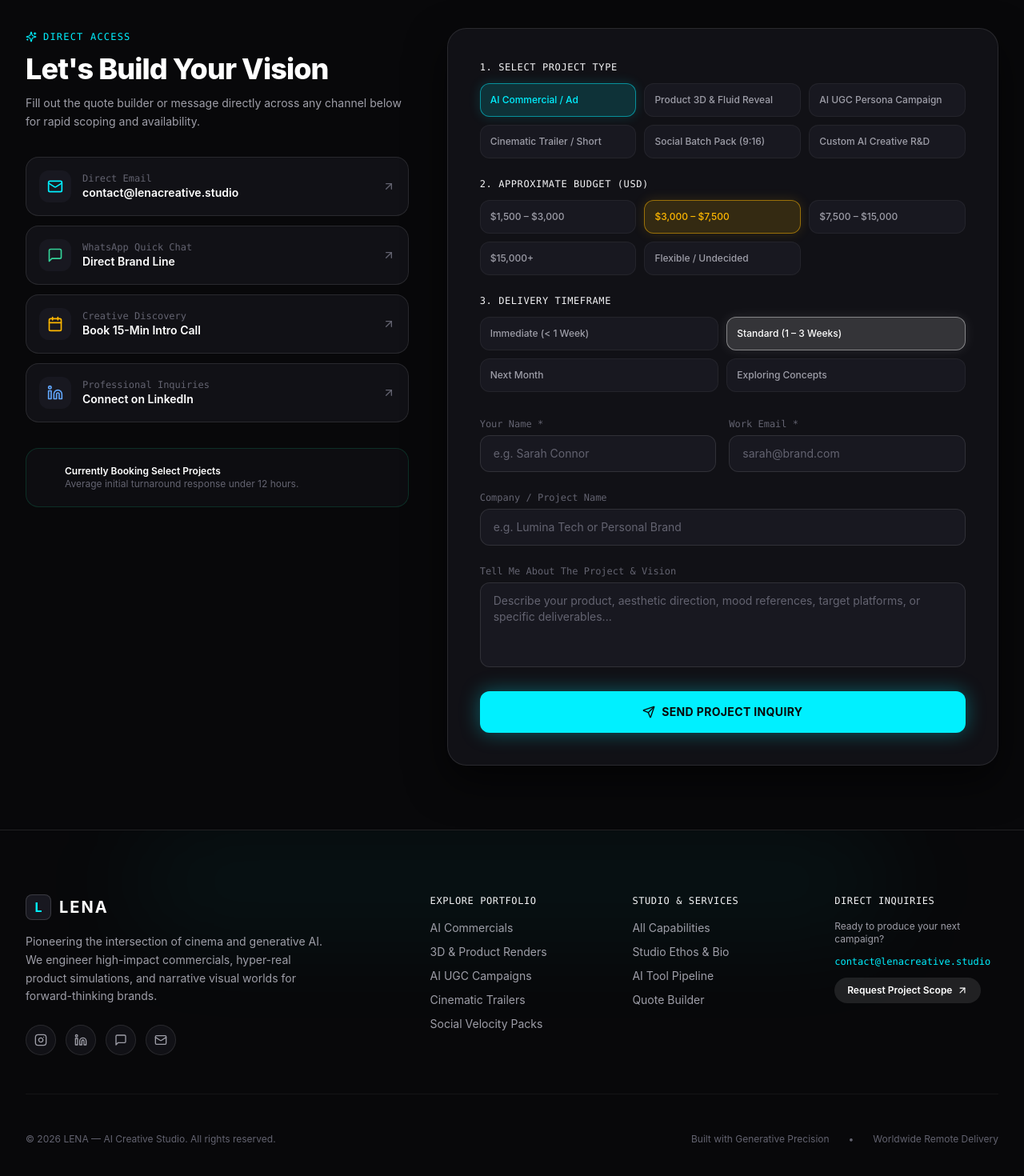
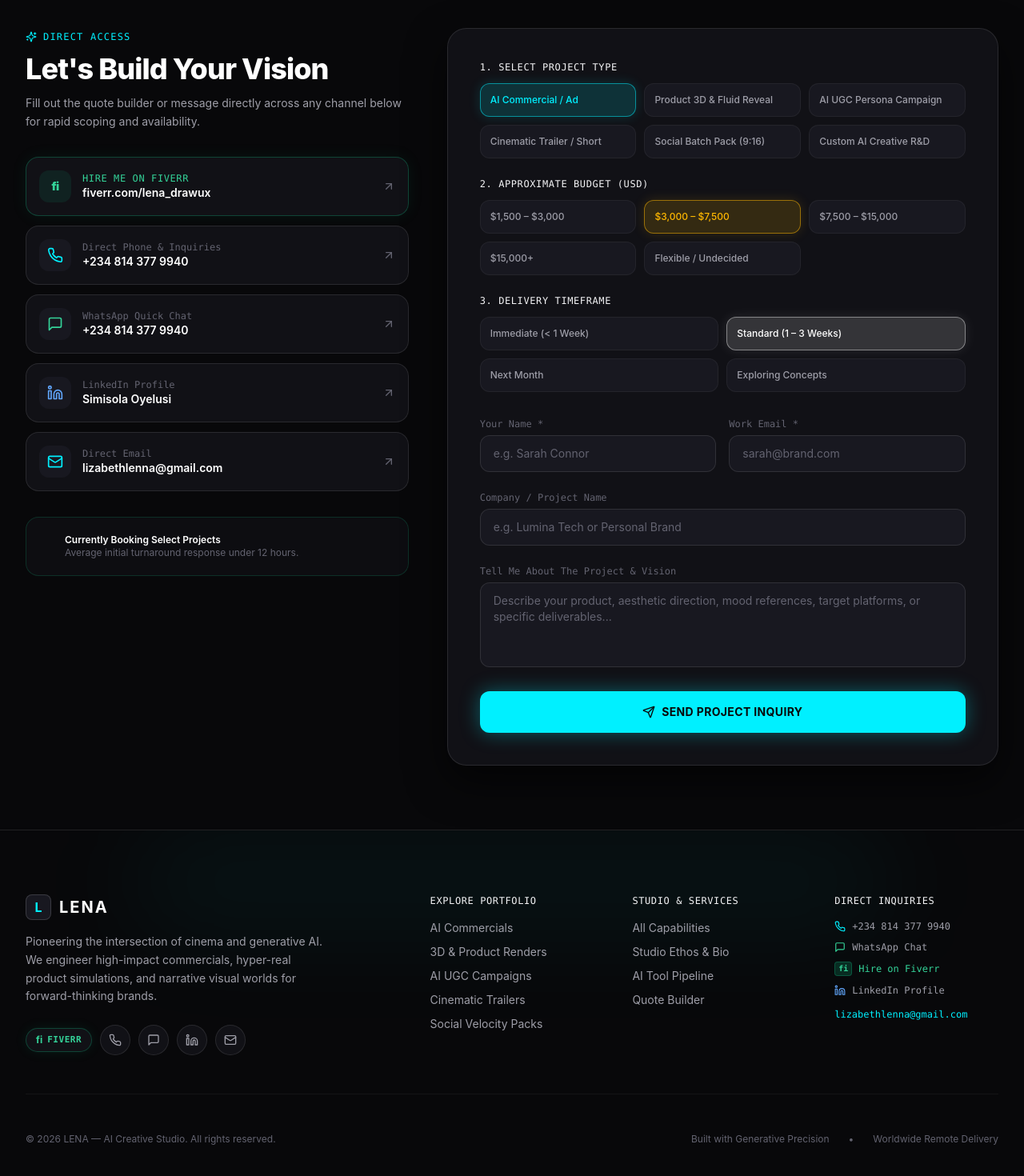
Before and after one commit to oyelusisimisola20-code/LENA, a Next.js app: page /contact in a window 1280 px wide. Shown: the part 288-1758 px from the top of the page at 80% size. Built offline with nearby package versions, Linux system fonts and the light colour scheme.

Commit message:
feat: add clickable contact details for phone, WhatsApp, Fiverr, LinkedIn, and Gmail

```diff
--- a/src/components/contact/ContactForm.tsx
+++ b/src/components/contact/ContactForm.tsx
@@ -1,7 +1,7 @@
 "use client";
 
 import React, { useState } from "react";
-import { Send, CheckCircle2, Sparkles, MessageSquare, Mail, Calendar, Linkedin, Instagram, ArrowUpRight } from "lucide-react";
+import { Send, CheckCircle2, Sparkles, MessageSquare, Mail, Calendar, Linkedin, Instagram, ArrowUpRight, Phone } from "lucide-react";
 import { Button } from "../ui/Button";
 
 const PROJECT_TYPES = [
@@ -73,23 +73,41 @@ export function ContactForm() {
         {/* Channel Cards */}
         <div className="space-y-3">
           <a
-            href="mailto:contact@lenacreative.studio"
+            href="https://www.fiverr.com/lena_drawux"
+            target="_blank"
+            rel="noopener noreferrer"
+            className="p-4 rounded-2xl bg-dark-900 border border-emerald-500/30 hover:border-emerald-500 hover:bg-dark-850 transition-all flex items-center justify-between group shadow-[0_0_20px_rgba(16,185,129,0.08)]"
+          >
+            <div className="flex items-center gap-3.5">
+              <div className="w-10 h-10 rounded-xl bg-emerald-500/10 text-emerald-400 flex items-center justify-center font-black text-sm tracking-tighter group-hover:bg-emerald-500 group-hover:text-black transition-all">
+                fi
+              </div>
+              <div>
+                <p className="text-xs font-mono text-emerald-400 uppercase tracking-wider">Hire Me On Fiverr</p>
+                <p className="text-sm font-semibold text-white">fiverr.com/lena_drawux</p>
+              </div>
+            </div>
+            <ArrowUpRight className="w-4 h-4 text-neutral-muted group-hover:text-emerald-400 transition-colors" />
+          </a>
+
+          <a
+            href="tel:+2348143779940"
             className="p-4 rounded-2xl bg-dark-900 border border-white/10 hover:border-brand-cyan/40 hover:bg-dark-850 transition-all flex items-center justify-between group"
           >
             <div className="flex items-center gap-3.5">
               <div className="p-2.5 rounded-xl bg-dark-800 text-brand-cyan group-hover:bg-brand-cyan/10">
-                <Mail className="w-5 h-5" />
+                <Phone className="w-5 h-5" />
               </div>
               <div>
-                <p className="text-xs font-mono text-neutral-muted">Direct Email</p>
-                <p className="text-sm font-semibold text-white">contact@lenacreative.studio</p>
+                <p className="text-xs font-mono text-neutral-muted">Direct Phone & Inquiries</p>
+                <p className="text-sm font-semibold text-white">+234 814 377 9940</p>
               </div>
             </div>
             <ArrowUpRight className="w-4 h-4 text-neutral-muted group-hover:text-brand-cyan transition-colors" />
           </a>
 
           <a
-            href="https://wa.me/"
+            href="https://wa.me/2348143779940"
             target="_blank"
             rel="noopener noreferrer"
             className="p-4 rounded-2xl bg-dark-900 border border-white/10 hover:border-emerald-500/40 hover:bg-dark-850 transition-all flex items-center justify-between group"
@@ -100,32 +118,14 @@ export function ContactForm() {
               </div>
               <div>
                 <p className="text-xs font-mono text-neutral-muted">WhatsApp Quick Chat</p>
-                <p className="text-sm font-semibold text-white">Direct Brand Line</p>
+                <p className="text-sm font-semibold text-white">+234 814 377 9940</p>
               </div>
             </div>
             <ArrowUpRight className="w-4 h-4 text-neutral-muted group-hover:text-emerald-400 transition-colors" />
           </a>
 
           <a
-            href="https://calendly.com"
-            target="_blank"
-            rel="noopener noreferrer"
-            className="p-4 rounded-2xl bg-dark-900 border border-white/10 hover:border-brand-amber/40 hover:bg-dark-850 transition-all flex items-center justify-between group"
-          >
-            <div className="flex items-center gap-3.5">
-              <div className="p-2.5 rounded-xl bg-dark-800 text-brand-amber group-hover:bg-brand-amber/10">
-                <Calendar className="w-5 h-5" />
-              </div>
-              <div>
-                <p className="text-xs font-mono text-neutral-muted">Creative Discovery</p>
-                <p className="text-sm font-semibold text-white">Book 15-Min Intro Call</p>
-              </div>
-            </div>
-            <ArrowUpRight className="w-4 h-4 text-neutral-muted group-hover:text-brand-amber transition-colors" />
-          </a>
-
-          <a
-            href="https://linkedin.com"
+            href="https://www.linkedin.com/in/simisola-oyelusi-0223682a1"
             target="_blank"
             rel="noopener noreferrer"
             className="p-4 rounded-2xl bg-dark-900 border border-white/10 hover:border-blue-400/40 hover:bg-dark-850 transition-all flex items-center justify-between group"
@@ -135,11 +135,27 @@ export function ContactForm() {
                 <Linkedin className="w-5 h-5" />
               </div>
               <div>
-                <p className="text-xs font-mono text-neutral-muted">Professional Inquiries</p>
-                <p className="text-sm font-semibold text-white">Connect on LinkedIn</p>
+                <p className="text-xs font-mono text-neutral-muted">LinkedIn Profile</p>
+                <p className="text-sm font-semibold text-white">Simisola Oyelusi</p>
               </div>
             </div>
             <ArrowUpRight className="w-4 h-4 text-neutral-muted group-hover:text-blue-400 transition-colors" />
+          </a>
+
+          <a
+            href="mailto:lizabethlenna@gmail.com"
+            className="p-4 rounded-2xl bg-dark-900 border border-white/10 hover:border-brand-cyan/40 hover:bg-dark-850 transition-all flex items-center justify-between group"
+          >
+            <div className="flex items-center gap-3.5">
+              <div className="p-2.5 rounded-xl bg-dark-800 text-brand-cyan group-hover:bg-brand-cyan/10">
+                <Mail className="w-5 h-5" />
+              </div>
+              <div>
+                <p className="text-xs font-mono text-neutral-muted">Direct Email</p>
+                <p className="text-sm font-semibold text-white">lizabethlenna@gmail.com</p>
+              </div>
+            </div>
+            <ArrowUpRight className="w-4 h-4 text-neutral-muted group-hover:text-brand-cyan transition-colors" />
           </a>
         </div>
 
--- a/src/components/home/CTASection.tsx
+++ b/src/components/home/CTASection.tsx
@@ -42,13 +42,25 @@ export function CTASection() {
             </Button>
 
             <Button
-              href="https://wa.me/"
+              href="https://wa.me/2348143779940"
+              target="_blank"
               variant="secondary"
               size="lg"
-              icon={<MessageSquare className="w-4 h-4" />}
-              className="w-full sm:w-auto"
+              icon={<MessageSquare className="w-4 h-4 text-emerald-400" />}
+              className="w-full sm:w-auto hover:border-emerald-500/50"
             >
-              Direct Chat
+              WhatsApp Chat
+            </Button>
+
+            <Button
+              href="https://www.fiverr.com/lena_drawux"
+              target="_blank"
+              variant="secondary"
+              size="lg"
+              iconRight={<ArrowUpRight className="w-4 h-4 text-emerald-400" />}
+              className="w-full sm:w-auto border-emerald-500/30 hover:border-emerald-500 text-emerald-400 hover:bg-emerald-500/10"
+            >
+              Hire on Fiverr
             </Button>
           </div>
 
--- a/src/components/home/HeroSection.tsx
+++ b/src/components/home/HeroSection.tsx
@@ -82,6 +82,17 @@ export function HeroSection() {
           </Button>
 
           <Button
+            href="https://www.fiverr.com/lena_drawux"
+            target="_blank"
+            variant="secondary"
+            size="lg"
+            iconRight={<ArrowUpRight className="w-4 h-4 text-emerald-400" />}
+            className="w-full sm:w-auto border-emerald-500/30 hover:border-emerald-500 text-emerald-300 hover:bg-emerald-500/10"
+          >
+            Hire on Fiverr
+          </Button>
+
+          <Button
             href="/contact"
             variant="secondary"
             size="lg"
--- a/src/components/layout/Footer.tsx
+++ b/src/components/layout/Footer.tsx
@@ -1,6 +1,6 @@
 import React from "react";
 import Link from "next/link";
-import { ArrowUpRight, Sparkles, Mail, Instagram, Linkedin, MessageSquare } from "lucide-react";
+import { ArrowUpRight, Sparkles, Mail, Instagram, Linkedin, MessageSquare, Phone } from "lucide-react";
 
 export function Footer() {
   return (
@@ -21,38 +21,51 @@ export function Footer() {
             <p className="text-sm text-neutral-secondary max-w-sm leading-relaxed">
               Pioneering the intersection of cinema and generative AI. We engineer high-impact commercials, hyper-real product simulations, and narrative visual worlds for forward-thinking brands.
             </p>
-            <div className="flex items-center gap-3 pt-2">
+            <div className="flex flex-wrap items-center gap-2.5 pt-2">
               <a
-                href="https://instagram.com"
+                href="https://www.fiverr.com/lena_drawux"
                 target="_blank"
                 rel="noopener noreferrer"
-                className="p-2.5 rounded-full bg-dark-900 border border-white/10 text-neutral-secondary hover:text-brand-cyan hover:border-brand-cyan/40 transition-colors"
-                aria-label="Instagram"
+                className="px-3 py-1.5 rounded-full bg-dark-900 border border-emerald-500/30 text-emerald-400 hover:bg-emerald-500/10 hover:border-emerald-400 transition-colors font-bold text-xs flex items-center gap-1.5 shadow-[0_0_15px_rgba(16,185,129,0.1)]"
+                aria-label="Fiverr Profile"
+                title="Hire Me on Fiverr"
               >
-                <Instagram className="w-4 h-4" />
+                <span>fi</span>
+                <span className="text-[11px] font-mono uppercase tracking-wider font-semibold">Fiverr</span>
               </a>
               <a
-                href="https://linkedin.com"
+                href="tel:+2348143779940"
+                className="p-2.5 rounded-full bg-dark-900 border border-white/10 text-neutral-secondary hover:text-brand-cyan hover:border-brand-cyan/40 transition-colors"
+                aria-label="Call +234 814 377 9940"
+                title="+234 814 377 9940"
+              >
+                <Phone className="w-4 h-4" />
+              </a>
+              <a
+                href="https://wa.me/2348143779940"
                 target="_blank"
                 rel="noopener noreferrer"
-                className="p-2.5 rounded-full bg-dark-900 border border-white/10 text-neutral-secondary hover:text-brand-cyan hover:border-brand-cyan/40 transition-colors"
+                className="p-2.5 rounded-full bg-dark-900 border border-white/10 text-neutral-secondary hover:text-emerald-400 hover:border-emerald-400/40 transition-colors"
+                aria-label="WhatsApp"
+                title="Chat on WhatsApp (+234 814 377 9940)"
+              >
+                <MessageSquare className="w-4 h-4" />
+              </a>
+              <a
+                href="https://www.linkedin.com/in/simisola-oyelusi-0223682a1"
+                target="_blank"
+                rel="noopener noreferrer"
+                className="p-2.5 rounded-full bg-dark-900 border border-white/10 text-neutral-secondary hover:text-blue-400 hover:border-blue-400/40 transition-colors"
                 aria-label="LinkedIn"
+                title="LinkedIn (Simisola Oyelusi)"
               >
                 <Linkedin className="w-4 h-4" />
               </a>
               <a
-                href="https://wa.me/"
-                target="_blank"
-                rel="noopener noreferrer"
-                className="p-2.5 rounded-full bg-dark-900 border border-white/10 text-neutral-secondary hover:text-brand-cyan hover:border-brand-cyan/40 transition-colors"
-                aria-label="WhatsApp"
-              >
-                <MessageSquare className="w-4 h-4" />
-              </a>
-              <a
-                href="mailto:contact@lenacreative.studio"
+                href="mailto:lizabethlenna@gmail.com"
                 className="p-2.5 rounded-full bg-dark-900 border border-white/10 text-neutral-secondary hover:text-brand-cyan hover:border-brand-cyan/40 transition-colors"
                 aria-label="Email"
+                title="lizabethlenna@gmail.com"
               >
                 <Mail className="w-4 h-4" />
               </a>
@@ -127,23 +140,47 @@ export function Footer() {
             <h4 className="text-xs font-mono uppercase tracking-wider text-neutral-primary mb-4">
               Direct Inquiries
             </h4>
-            <div className="space-y-3 text-sm">
-              <p className="text-xs text-neutral-secondary">
-                Ready to produce your next campaign?
-              </p>
+            <div className="space-y-2.5 text-sm">
               <a
-                href="mailto:contact@lenacreative.studio"
-                className="block text-brand-cyan font-mono text-xs hover:underline"
+                href="tel:+2348143779940"
+                className="flex items-center gap-2 text-neutral-secondary hover:text-brand-cyan font-mono text-xs transition-colors"
               >
-                contact@lenacreative.studio
+                <Phone className="w-3.5 h-3.5 text-brand-cyan" />
+                <span>+234 814 377 9940</span>
               </a>
-              <Link
-                href="/contact"
-                className="inline-flex items-center gap-1.5 text-xs font-semibold px-4 py-2 rounded-full bg-white/10 hover:bg-white/20 text-white transition-all mt-2"
+              <a
+                href="https://wa.me/2348143779940"
+                target="_blank"
+                rel="noopener noreferrer"
+                className="flex items-center gap-2 text-neutral-secondary hover:text-emerald-400 font-mono text-xs transition-colors"
               >
-                <span>Request Project Scope</span>
-                <ArrowUpRight className="w-3.5 h-3.5" />
-              </Link>
+                <MessageSquare className="w-3.5 h-3.5 text-emerald-400" />
+                <span>WhatsApp Chat</span>
+              </a>
+              <a
+                href="https://www.fiverr.com/lena_drawux"
+                target="_blank"
+                rel="noopener noreferrer"
+                className="flex items-center gap-2 text-emerald-400 hover:text-emerald-300 font-mono text-xs transition-colors font-medium"
+              >
+                <span className="font-bold text-[10px] px-1 rounded bg-emerald-500/20 border border-emerald-500/30">fi</span>
+                <span>Hire on Fiverr</span>
+              </a>
+              <a
+                href="https://www.linkedin.com/in/simisola-oyelusi-0223682a1"
+                target="_blank"
+                rel="noopener noreferrer"
+                className="flex items-center gap-2 text-neutral-secondary hover:text-blue-400 font-mono text-xs transition-colors"
+              >
+                <Linkedin className="w-3.5 h-3.5 text-blue-400" />
+                <span>LinkedIn Profile</span>
+              </a>
+              <a
+                href="mailto:lizabethlenna@gmail.com"
+                className="block text-brand-cyan font-mono text-xs hover:underline pt-1"
+              >
+                lizabethlenna@gmail.com
+              </a>
             </div>
           </div>
         </div>
--- a/src/components/layout/Navbar.tsx
+++ b/src/components/layout/Navbar.tsx
@@ -81,11 +81,17 @@ export function Navbar() {
         </nav>
 
         {/* Action Button & Status */}
-        <div className="hidden md:flex items-center gap-4">
-          <div className="flex items-center gap-2 px-3 py-1 rounded-full bg-emerald-500/10 border border-emerald-500/20 text-[11px] font-mono text-emerald-400">
+        <div className="hidden md:flex items-center gap-3">
+          <a
+            href="https://www.fiverr.com/lena_drawux"
+            target="_blank"
+            rel="noopener noreferrer"
+            className="flex items-center gap-1.5 px-3 py-1 rounded-full bg-emerald-500/10 border border-emerald-500/30 text-[11px] font-mono text-emerald-400 hover:bg-emerald-500/20 transition-all shadow-[0_0_15px_rgba(16,185,129,0.1)]"
+            title="Hire on Fiverr"
+          >
             <span className="w-1.5 h-1.5 rounded-full bg-emerald-400 animate-ping" />
-            <span>Available for Q4</span>
-          </div>
+            <span>Fiverr Profile</span>
+          </a>
 
           <Link
             href="/contact"
@@ -134,7 +140,17 @@ export function Navbar() {
             })}
           </div>
 
-          <div className="pt-2">
+          <div className="pt-2 flex flex-col gap-2">
+            <a
+              href="https://www.fiverr.com/lena_drawux"
+              target="_blank"
+              rel="noopener noreferrer"
+              className="flex items-center justify-center gap-2 w-full py-2.5 rounded-xl text-xs font-semibold border border-emerald-500/30 bg-emerald-500/10 text-emerald-400 hover:bg-emerald-500/20 transition-all"
+            >
+              <span>Hire Me on Fiverr</span>
+              <ArrowUpRight className="w-3.5 h-3.5" />
+            </a>
+
             <Link
               href="/contact"
               className="flex items-center justify-center gap-2 w-full py-3 rounded-xl text-sm font-semibold bg-brand-cyan text-dark-950 hover:bg-cyan-300 transition-all shadow-[0_0_20px_rgba(0,240,255,0.3)]"
--- a/src/components/ui/Button.tsx
+++ b/src/components/ui/Button.tsx
@@ -6,12 +6,14 @@ export interface ButtonProps extends React.ButtonHTMLAttributes<HTMLButtonElemen
   variant?: "primary" | "secondary" | "outline" | "ghost" | "cyan" | "amber";
   size?: "sm" | "md" | "lg";
   href?: string;
+  target?: string;
+  rel?: string;
   icon?: React.ReactNode;
   iconRight?: React.ReactNode;
 }
 
 export const Button = React.forwardRef<HTMLButtonElement, ButtonProps>(
-  ({ className, variant = "primary", size = "md", href, icon, iconRight, children, ...props }, ref) => {
+  ({ className, variant = "primary", size = "md", href, target, rel, icon, iconRight, children, ...props }, ref) => {
     const baseStyles = "inline-flex items-center justify-center font-medium transition-all duration-300 rounded-full select-none disabled:opacity-50 disabled:pointer-events-none group";
 
     const sizeStyles = {
@@ -33,7 +35,7 @@ export const Button = React.forwardRef<HTMLButtonElement, ButtonProps>(
 
     if (href) {
       return (
-        <Link href={href} className={classes}>
+        <Link href={href} target={target} rel={rel} className={classes}>
           {icon && <span className="transition-transform group-hover:-translate-x-0.5">{icon}</span>}
           <span>{children}</span>
           {iconRight && <span className="transition-transform group-hover:translate-x-0.5">{iconRight}</span>}
```
